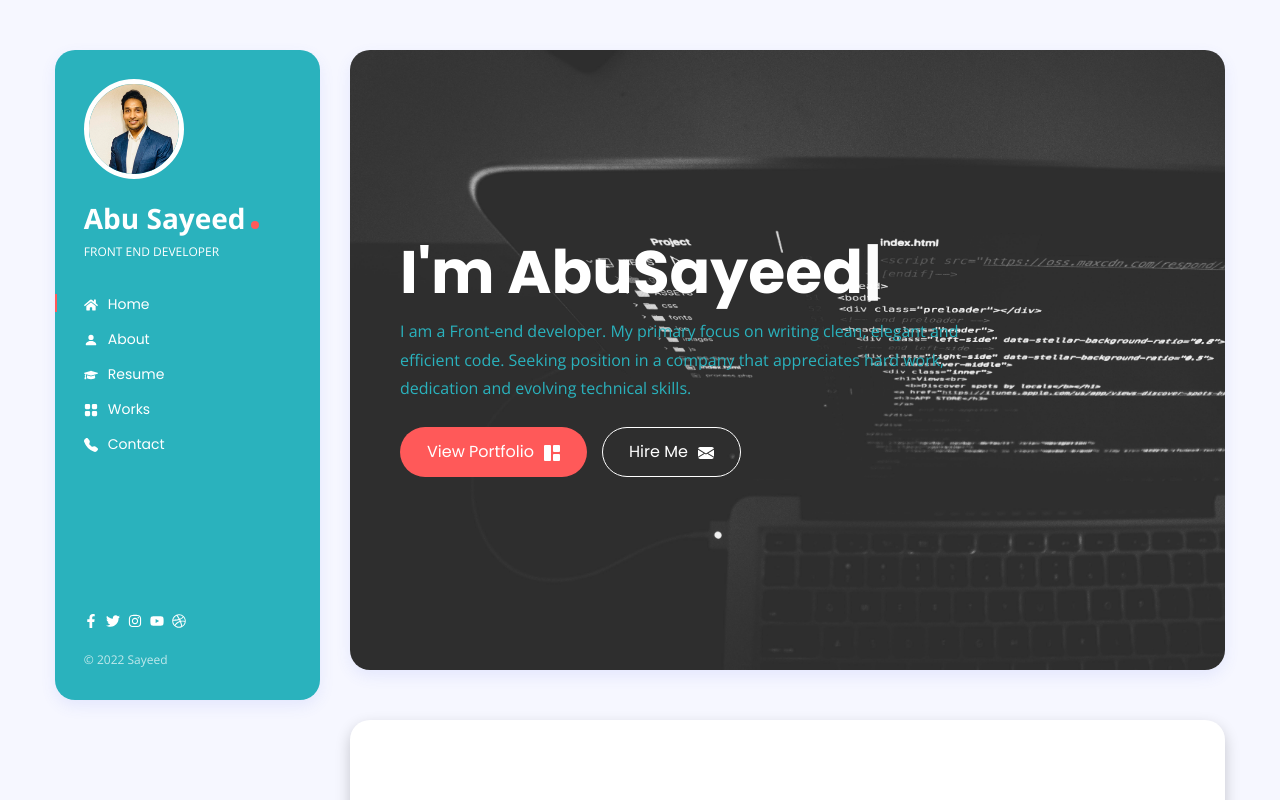
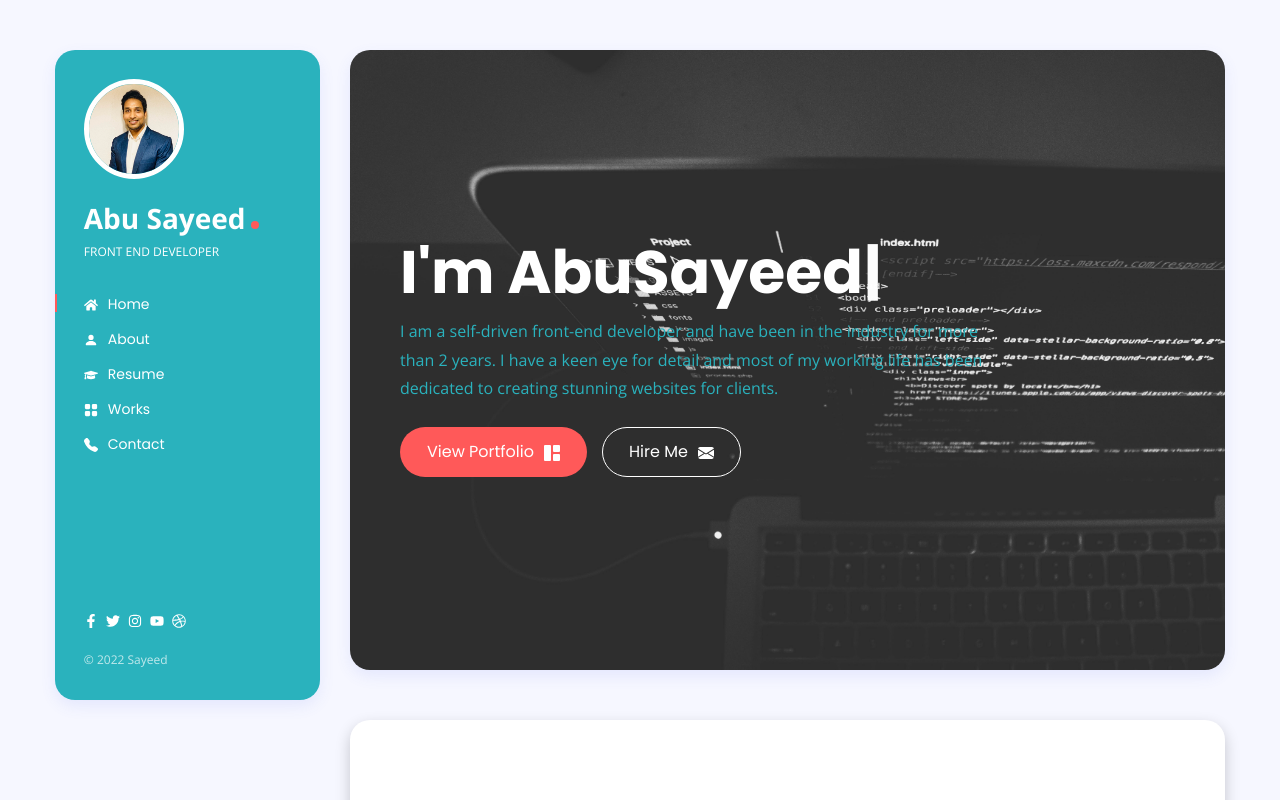
Before and after one commit to sayeed0209/React-Portfolio, a React (Create React App) app: page / in a window 1280 px wide. Shown: the top 800 px of the page. Built offline with nearby package versions, Linux system fonts and the light colour scheme.

Commit message:
updated about section

```diff
--- a/src/pages/About.js
+++ b/src/pages/About.js
@@ -1,14 +1,16 @@
 import React from 'react';
 import { Link as ScrollLink } from 'react-scroll';
 import mainImg from '../assets/img/main-img.jpg';
+import CVSayeed from '../assets/CV-SAYEED.pdf';
 import { BsCloudDownloadFill, BsFillEnvelopeFill } from 'react-icons/bs';
+
 const aboutData = {
-	cvpath: 'media/empty.pdf',
+	cvpath: CVSayeed,
 	image: mainImg,
 	name: 'Abu Sayeed',
 	location: 'Barcelona, Spain',
 	email: 'sayeed0209@gmail.com',
-	phone:'+34 612 207  931',
+	phone: '+34 612 207  931',
 	aboutMe:
 		'I am a Front-end developer. My primary focus on writing clean, elegant and efficient code. Seeking position in a company that appreciates hard work, dedication and evolving technical skills.',
 };
--- a/src/sections/HeroSection.js
+++ b/src/sections/HeroSection.js
@@ -5,13 +5,7 @@ import { Link as ScrollLink } from 'react-scroll';
 import hero_img from '../assets/img/hero-img.jpg';
 const heroSectionData = {
 	name: ' Abu Sayeed',
-	aboutMe: `I am a Front-end developer.
-	My primary focus on writing
-	clean, elegant and efficient
-	code. Seeking position in a
-	company that appreciates
-	hard work, dedication and
-	evolving technical skills.`,
+	aboutMe: `I am a self-driven front-end developer and have been in the industry for more than 2 years. I have a keen eye for detail and most of my working life has been dedicated to creating stunning websites for clients.`,
 };
 const HeroSection = () => {
 	return (
```
Also changed, not shown: public/logo512.png (deleted), 1 other file (tests, documents, lock files or other folders).
